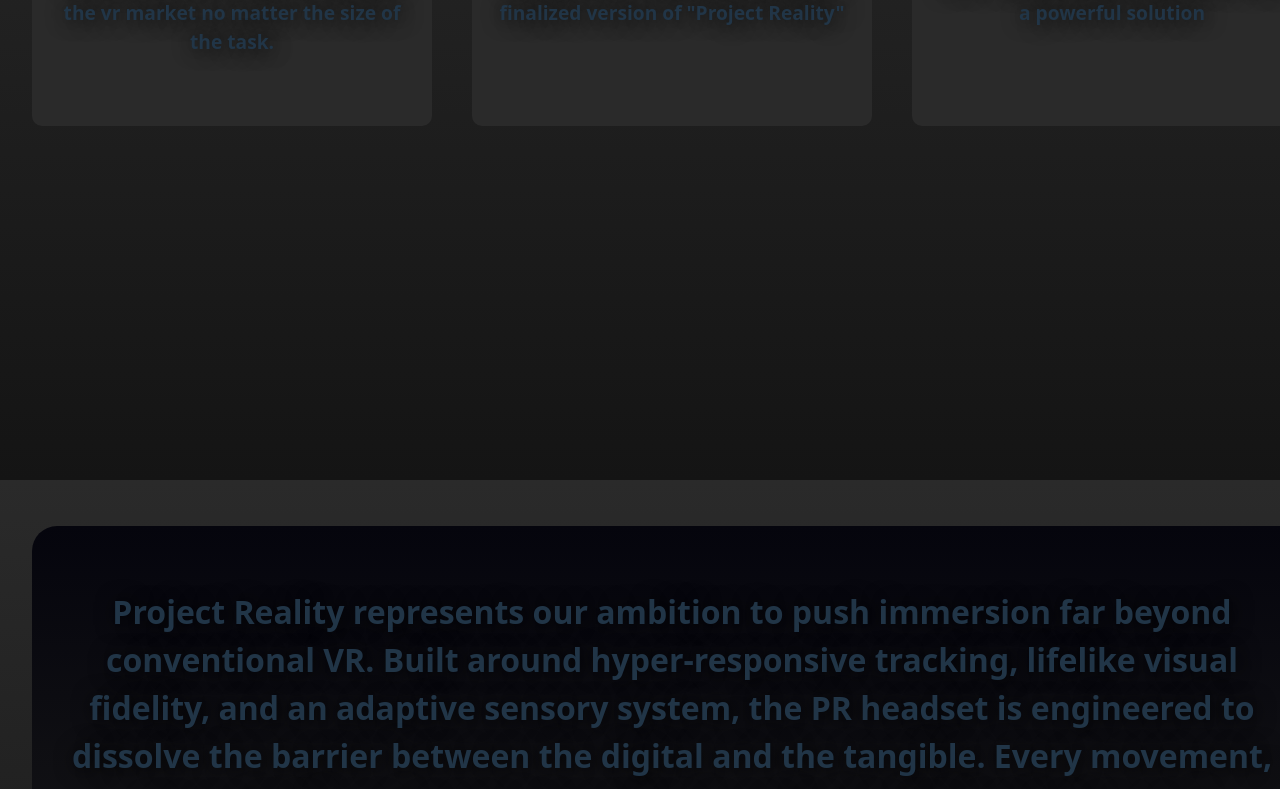
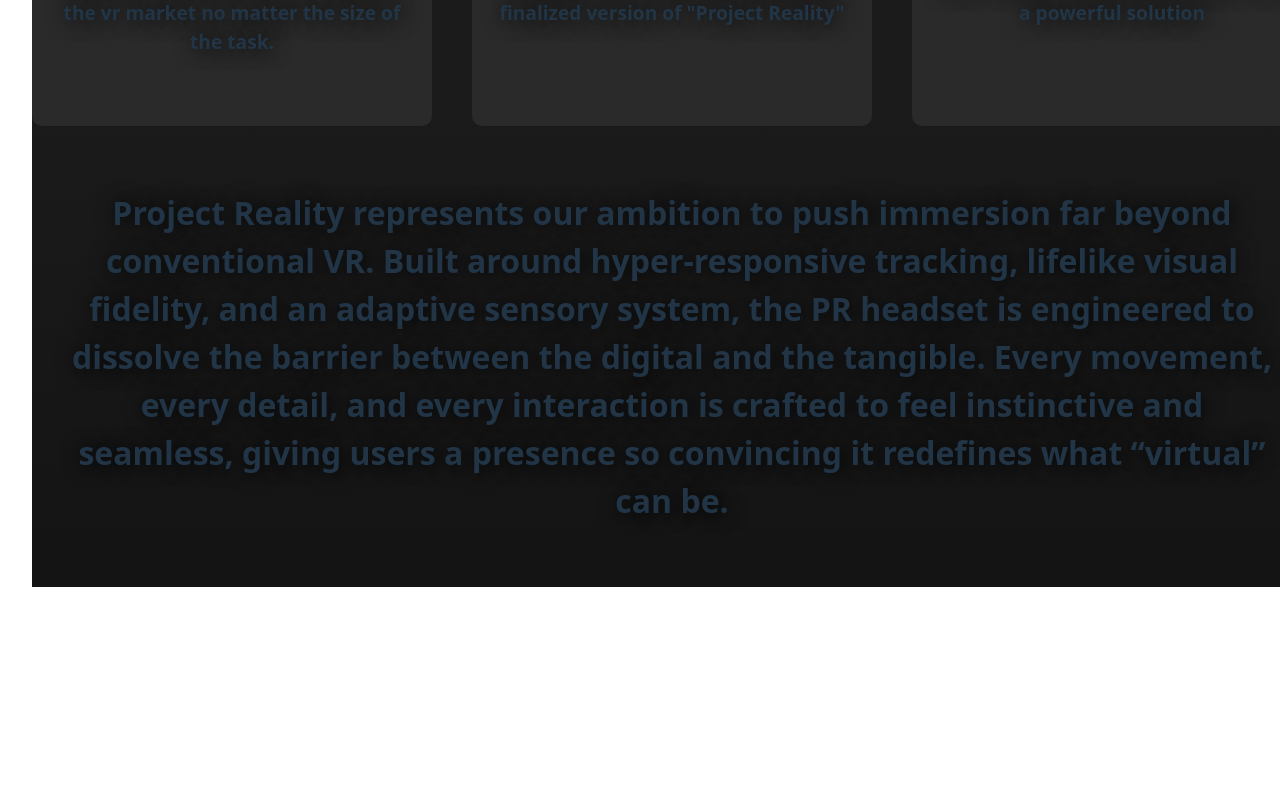
Before and after one commit to Christianvdev/ProjectReality-Demo-, a React (Vite) app: page / in a window 1280 px wide. Shown: the part 1120-1909 px from the top of the page. After the commit the page ends 1739 px from the top, so only its background shows below. Built offline with nearby package versions, Linux system fonts and the light colour scheme.

Commit message:
fixed some errors

```diff
--- a/src/home.css
+++ b/src/home.css
@@ -2,9 +2,13 @@ html {
         height: 100%;
         margin: 0;
         padding:0;
-        background: linear-gradient(to bottom, #2a2a2a, #141414);
+
 
     }
+
+.Page {
+    background: linear-gradient(to bottom, #2a2a2a, #141414);
+}
 
 
 
@@ -97,13 +101,11 @@ html {
 }
 
 .about-text{
-    background: linear-gradient(to bottom, rgb(5, 5, 13), rgb(24, 24, 24));
-
     border-radius: 25px;
     padding: 30px;
 
 
-    margin-top: 400px;
+    margin-top: 1px;
 
 
     font-size: xx-large;
--- a/src/home.jsx
+++ b/src/home.jsx
@@ -24,7 +24,7 @@ function HomePage(){
                         <p className='Pop-Text'>Ultra thin Pancake Lenses</p>
                     </div>
 
-                    <div data-aos="fade-left" className='Title-Card Title-Card Title-Card--right'>
+                    <div data-aos="fade-left" className='Title-Card Title-Card--right'>
                         <p className='Pop-Text'>Carbon fiber construction</p>
                         <p className='Pop-Text'>13 hours of battery life</p>
                         <p className='Pop-Text'>Full degree IPD adjustment</p>
```
